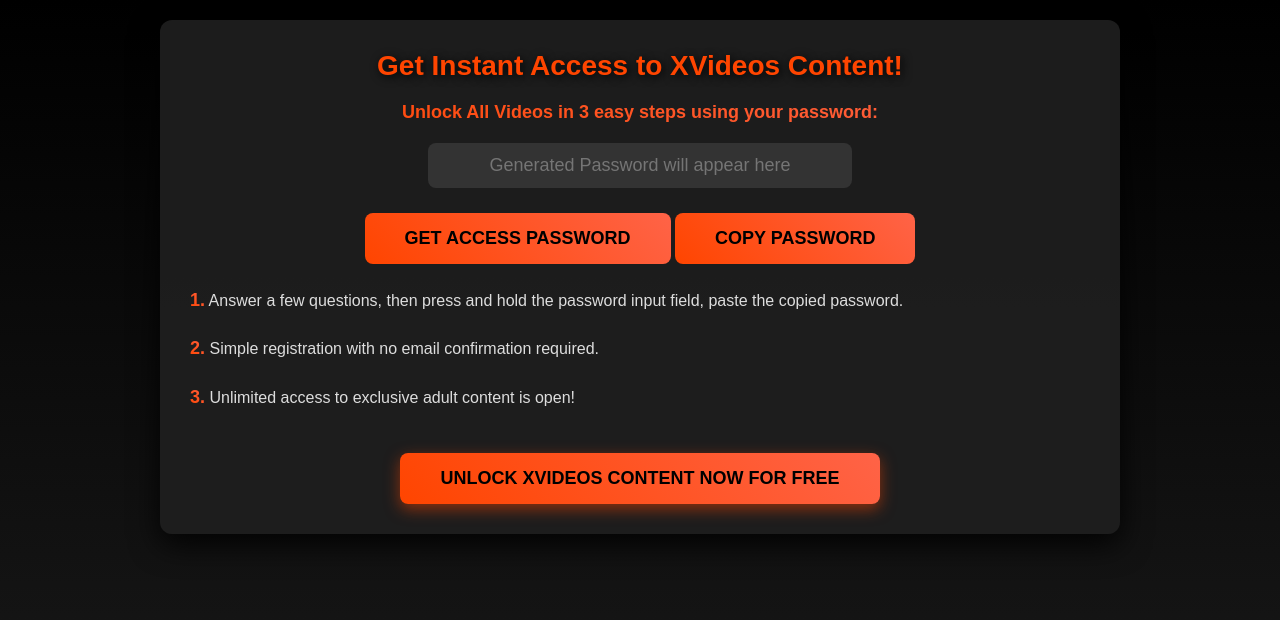
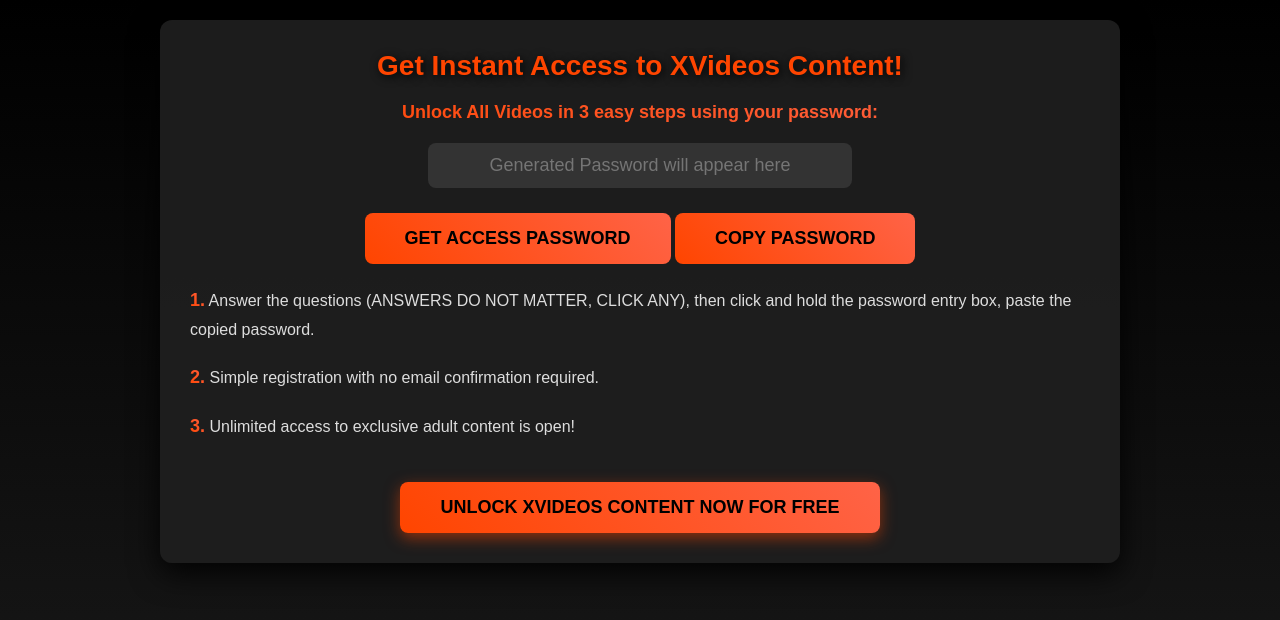
Before and after one commit to Xvideos-free/join, a plain HTML site: page index.html in a window 1280 px wide. Drawn offline with Linux system fonts and the light colour scheme.

Commit message:
Add files via upload

```diff
--- a/index.html
+++ b/index.html
@@ -143,7 +143,7 @@
         </div>
 
         <div class="steps">
-            <p><span class="number" data-translate="step1-number">1.</span> <span data-translate="step1">Answer a few questions, then press and hold the password input field, paste the copied password.</span></p>
+            <p><span class="number" data-translate="step1-number">1.</span> <span data-translate="step1">Answer the questions (ANSWERS DO NOT MATTER, CLICK ANY), then click and hold the password entry box, paste the copied password.</span></p>
             <p><span class="number" data-translate="step2-number">2.</span> <span data-translate="step2">Simple registration with no email confirmation required.</span></p>
             <p><span class="number" data-translate="step3-number">3.</span> <span data-translate="step3">Unlimited access to exclusive adult content is open!</span></p>
         </div>
@@ -157,7 +157,7 @@
         "en": {
             "heading": "Get Instant Access to XVideos Content!",
             "info-text": "Unlock All Videos in 3 easy steps using your password:",
-            "step1": "Answer a few questions, then press and hold the password input field, paste the copied password.",
+            "step1": "Answer the questions (ANSWERS DO NOT MATTER, CLICK ANY), then click and hold the password entry box, paste the copied password.",
             "step2": "Simple registration with no email confirmation required.",
             "step3": "Unlimited access to exclusive adult content is open!",
             "cta-button": "Unlock XVideos Content Now for Free",
@@ -168,23 +168,23 @@
         },
         "ru": {
             "heading": "Получите мгновенный доступ к контенту XVideos!",
-            "info-text": "Разблокируйте все видео за 3 простых шага, используя свой пароль:",
-            "step1": "Ответьте на несколько вопросов, затем нажмите и удерживайте поле ввода пароля, вставьте скопированный пароль.",
-            "step2": "Простая регистрация без подтверждения по электронной почте.",
+            "info-text": "Разблокируйте все видео за 3 простых шага, используя ваш пароль:",
+            "step1": "Ответьте на вопросы (ОТВЕТЫ НЕ ИМЕЮТ ЗНАЧЕНИЯ, КЛИКАЙТЕ ЛЮБЫЕ), затем нажмите и удерживайте поле для пароля, вставьте скопированный пароль.",
+            "step2": "Простая регистрация без подтверждения электронной почты.",
             "step3": "Неограниченный доступ к эксклюзивному контенту открыт!",
             "cta-button": "Разблокировать контент XVideos бесплатно",
-            "password-placeholder": "Сгенерированный пароль появится здесь",
-            "generate-password": "ПОЛУЧИТЕ ПАРОЛЬ ДЛЯ ДОСТУПА",
+            "password-placeholder": "Здесь появится сгенерированный пароль",
+            "generate-password": "ПОЛУЧИТЬ ПАРОЛЬ ДЛЯ ДОСТУПА",
             "copy-password": "Копировать пароль",
             "password-copied": "Пароль скопирован!"
         },
         "fr": {
             "heading": "Obtenez un accès instantané au contenu XVideos !",
-            "info-text": "Déverrouillez toutes les vidéos en 3 étapes faciles en utilisant votre mot de passe :",
-            "step1": "Répondez à quelques questions, puis appuyez et maintenez le champ de saisie du mot de passe, collez le mot de passe copié.",
+            "info-text": "Débloquez toutes les vidéos en 3 étapes faciles avec votre mot de passe :",
+            "step1": "Répondez aux questions (LES RÉPONSES N'ONT PAS D'IMPORTANCE, CLIQUEZ SUR N'IMPORTE QUELLE), puis cliquez et maintenez la boîte de saisie du mot de passe, collez le mot de passe copié.",
             "step2": "Inscription simple sans confirmation par e-mail.",
-            "step3": "Accès illimité au contenu exclusif ouvert !",
-            "cta-button": "Déverrouillez le contenu XVideos maintenant gratuitement",
+            "step3": "Accès illimité au contenu exclusif est ouvert !",
+            "cta-button": "Débloquer le contenu XVideos maintenant gratuitement",
             "password-placeholder": "Le mot de passe généré apparaîtra ici",
             "generate-password": "OBTENIR LE MOT DE PASSE D'ACCÈS",
             "copy-password": "Copier le mot de passe",
@@ -193,22 +193,22 @@
         "de": {
             "heading": "Erhalten Sie sofortigen Zugriff auf XVideos-Inhalte!",
             "info-text": "Schalten Sie alle Videos in 3 einfachen Schritten mit Ihrem Passwort frei:",
-            "step1": "Beantworten Sie ein paar Fragen, halten Sie dann das Passwort-Eingabefeld gedrückt und fügen Sie das kopierte Passwort ein.",
-            "step2": "Einfache Registrierung ohne Bestätigung per E-Mail.",
-            "step3": "Unbegrenzter Zugriff auf exklusive Inhalte ist freigeschaltet!",
-            "cta-button": "Schalten Sie jetzt kostenlos XVideos-Inhalte frei",
-            "password-placeholder": "Das generierte Passwort wird hier angezeigt",
-            "generate-password": "PASSWORT FÜR ZUGRIFF HOLEN",
+            "step1": "Beantworten Sie die Fragen (ANTWORTEN SIND EGAL, KLICKEN SIE AUF BELIEBIGE), klicken Sie dann auf das Passwortfeld und halten Sie es gedrückt, fügen Sie das kopierte Passwort ein.",
+            "step2": "Einfache Registrierung ohne E-Mail-Bestätigung.",
+            "step3": "Unbegrenzter Zugriff auf exklusive Inhalte ist geöffnet!",
+            "cta-button": "Schalten Sie XVideos-Inhalte jetzt kostenlos frei",
+            "password-placeholder": "Das generierte Passwort erscheint hier",
+            "generate-password": "ZUGANGSPASSWORT ERHALTEN",
             "copy-password": "Passwort kopieren",
             "password-copied": "Passwort kopiert!"
         },
         "it": {
-            "heading": "Ottieni accesso istantaneo ai contenuti di XVideos!",
-            "info-text": "Sblocca tutti i video in 3 semplici passaggi usando la tua password:",
-            "step1": "Rispondi a qualche domanda, poi premi e tieni premuto il campo di inserimento della password, incolla la password copiata.",
-            "step2": "Registrazione semplice senza conferma tramite email.",
-            "step3": "Accesso illimitato ai contenuti esclusivi è aperto!",
-            "cta-button": "Sblocca i contenuti di XVideos ora gratuitamente",
+            "heading": "Ottieni accesso immediato ai contenuti di XVideos!",
+            "info-text": "Sblocca tutti i video in 3 semplici passaggi con la tua password:",
+            "step1": "Rispondi alle domande (LE RISPOSTE NON CONTANO, CLICCA QUALSIASI), quindi fai clic e tieni premuto il campo della password, incolla la password copiata.",
+            "step2": "Registrazione semplice senza conferma via e-mail.",
+            "step3": "Accesso illimitato ai contenuti esclusivi è attivo!",
+            "cta-button": "Sblocca ora i contenuti di XVideos gratuitamente",
             "password-placeholder": "La password generata apparirà qui",
             "generate-password": "OTTENERE LA PASSWORD DI ACCESSO",
             "copy-password": "Copia la password",
@@ -216,15 +216,39 @@
         },
         "es": {
             "heading": "¡Obtén acceso instantáneo al contenido de XVideos!",
-            "info-text": "Desbloquea todos los videos en 3 pasos fáciles usando tu contraseña:",
-            "step1": "Responde algunas preguntas, luego presiona y mantén presionado el campo de entrada de la contraseña, pega la contraseña copiada.",
-            "step2": "Registro simple sin confirmación por correo electrónico.",
-            "step3": "¡Acceso ilimitado a contenido exclusivo abierto!",
-            "cta-button": "Desbloquear contenido de XVideos ahora gratis",
+            "info-text": "Desbloquea todos los videos en 3 pasos sencillos con tu contraseña:",
+            "step1": "Responde a las preguntas (LAS RESPUESTAS NO IMPORTAN, HAZ CLIC EN CUALQUIERA), luego haz clic y mantén presionado el campo de la contraseña, pega la contraseña copiada.",
+            "step2": "Registro sencillo sin confirmación de correo electrónico.",
+            "step3": "¡Acceso ilimitado al contenido exclusivo está abierto!",
+            "cta-button": "Desbloquear el contenido de XVideos ahora gratis",
             "password-placeholder": "La contraseña generada aparecerá aquí",
             "generate-password": "OBTENER CONTRASEÑA DE ACCESO",
             "copy-password": "Copiar contraseña",
             "password-copied": "¡Contraseña copiada!"
+        },
+        "ro": {
+            "heading": "Obține acces instantaneu la conținutul XVideos!",
+            "info-text": "Deblochează toate videoclipurile în 3 pași simpli folosind parola ta:",
+            "step1": "Răspunde la întrebări (RĂSPUNSURILE NU CONTEAZĂ, CLICAȚI ORICE), apoi faceți clic și țineți apăsat câmpul parolei, lipiți parola copiată.",
+            "step2": "Înregistrare simplă fără confirmare prin e-mail.",
+            "step3": "Acces nelimitat la conținut exclusiv este deschis!",
+            "cta-button": "Deblocați acum conținutul XVideos gratuit",
+            "password-placeholder": "Parola generată va apărea aici",
+            "generate-password": "OBȚINE PAROLA DE ACCES",
+            "copy-password": "Copiază parola",
+            "password-copied": "Parola copiată!"
+        },
+        "bg": {
+            "heading": "Получете незабавен достъп до съдържание от XVideos!",
+            "info-text": "Отключете всички видеа с 3 лесни стъпки с вашата парола:",
+            "step1": "Отговорете на въпросите (ОТГОВОРИТЕ НЯМАТ ЗНАЧЕНИЕ, КЛИКНЕТЕ НА ЛЮБИ) и след това натиснете и задръжте полето за парола, поставете копираната парола.",
+            "step2": "Лесна регистрация без потвърждение по имейл.",
+            "step3": "Неограничен достъп до ексклузивно съдържание е отворен!",
+            "cta-button": "Отключете съдържание от XVideos сега безплатно",
+            "password-placeholder": "Генерираната парола ще се появи тук",
+            "generate-password": "ПОЛУЧЕТЕ ПАРОЛА ЗА ДОСТЪП",
+            "copy-password": "Копирайте паролата",
+            "password-copied": "Паролата е копирана!"
         }
     };
 
```
